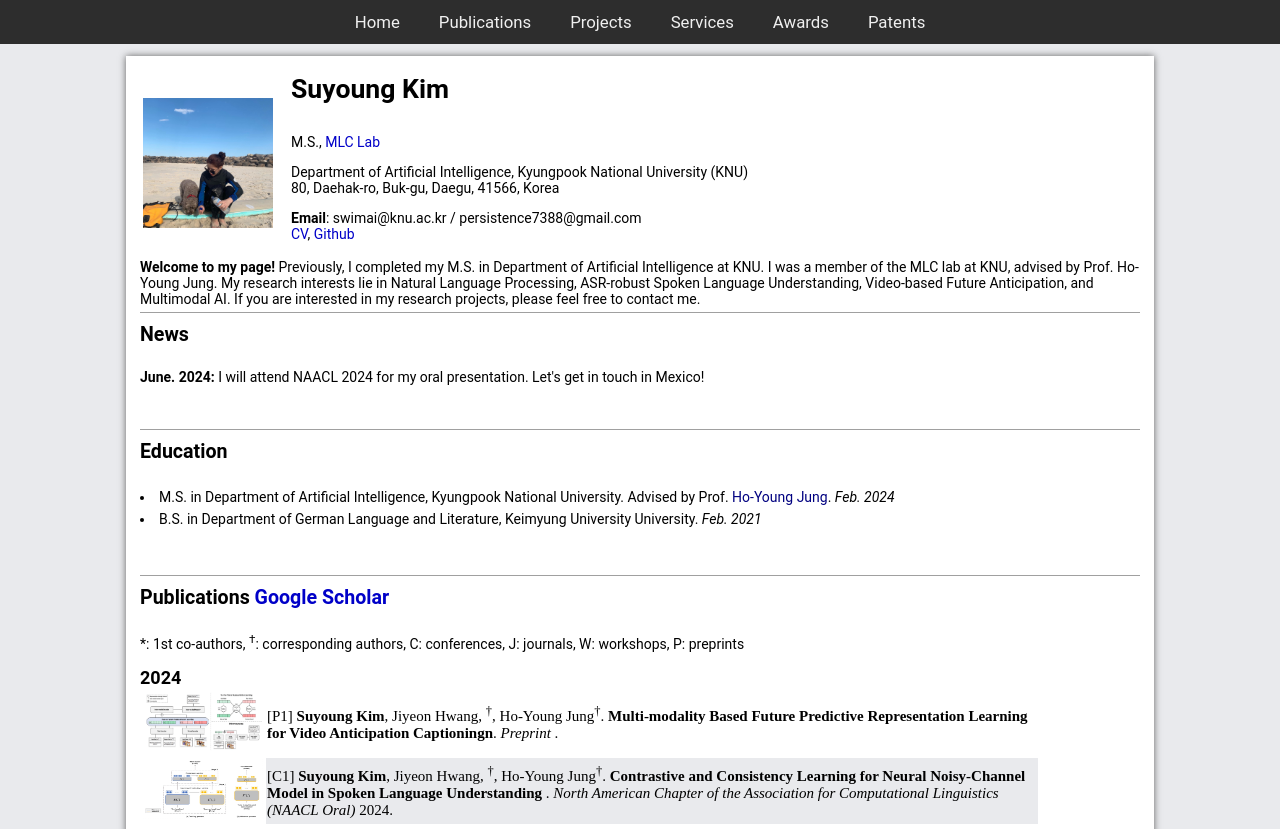
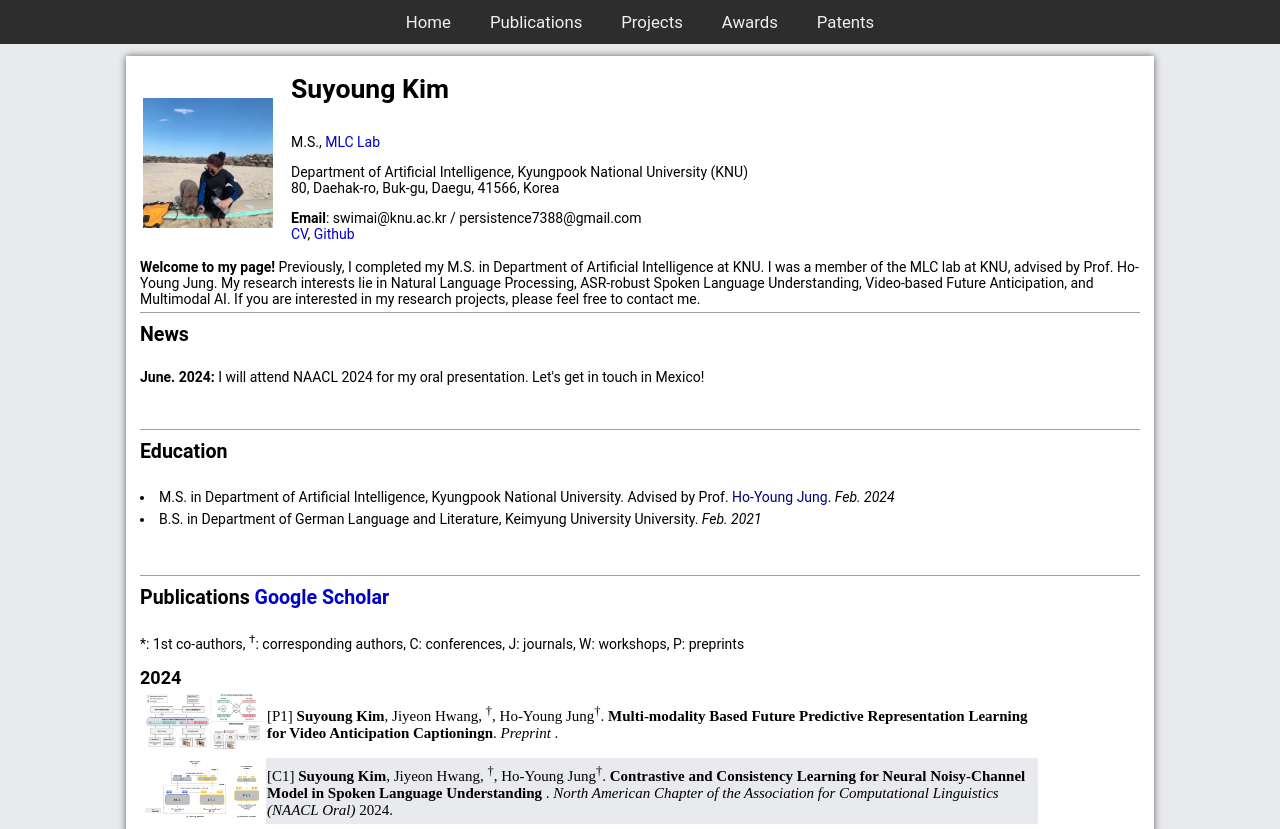
Before and after one commit to syoung7388/syoung7388.github.io, a plain HTML site: page index.html in a window 1280 px wide. Shown: the top 829 px of the page. Drawn offline with nearby package versions, Linux system fonts and the light colour scheme.

Commit message:
Update index.html

```diff
--- a/index.html
+++ b/index.html
@@ -10,9 +10,9 @@
 
 
 <body>
-  <div class="menu"> <a href="https://syoung7388.github.io/profile/index.html">Home</a>  <a href="https://syoung7388.github.io/profile/index.html#publications">Publications</a>
-    <a href="https://syoung7388.github.io/profile/index.html#projects">Projects</a> <a href="https://syoung7388.github.io/profile/index.html#services"> Services</a>   <a href="https://syoung7388.github.io/profile/index.html#awards"> Awards</a>
-    <a href="https://syoung7388.github.io/profile/index.html#patents"> Patents</a>
+  <div class="menu"> <a href="https://syoung7388.github.io/index.html">Home</a>  <a href="https://syoung7388.github.io/index.html#publications">Publications</a>
+    <a href="https://syoung7388.github.io/index.html#projects">Projects</a> <a href="https://syoung7388.github.io/index.html#awards"> Awards</a>
+    <a href="https://syoung7388.github.io/index.html#patents"> Patents</a>
   </div>
   <div class="container">
     <table border="0">
```
